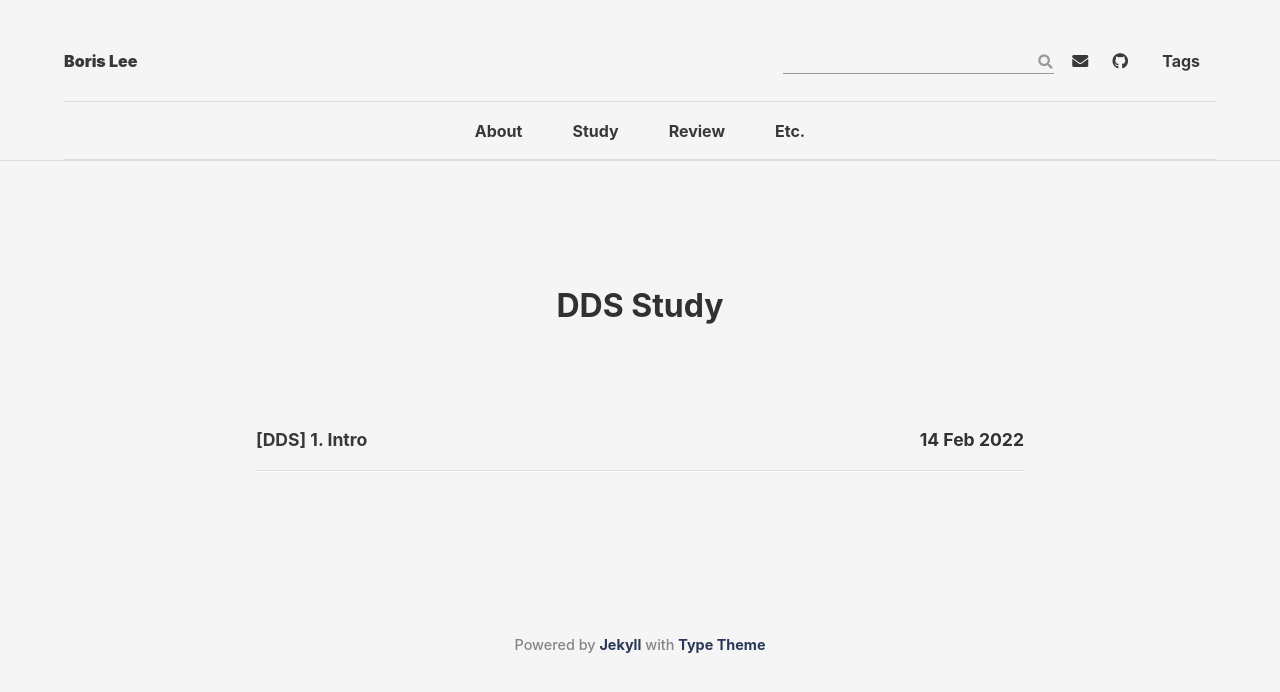
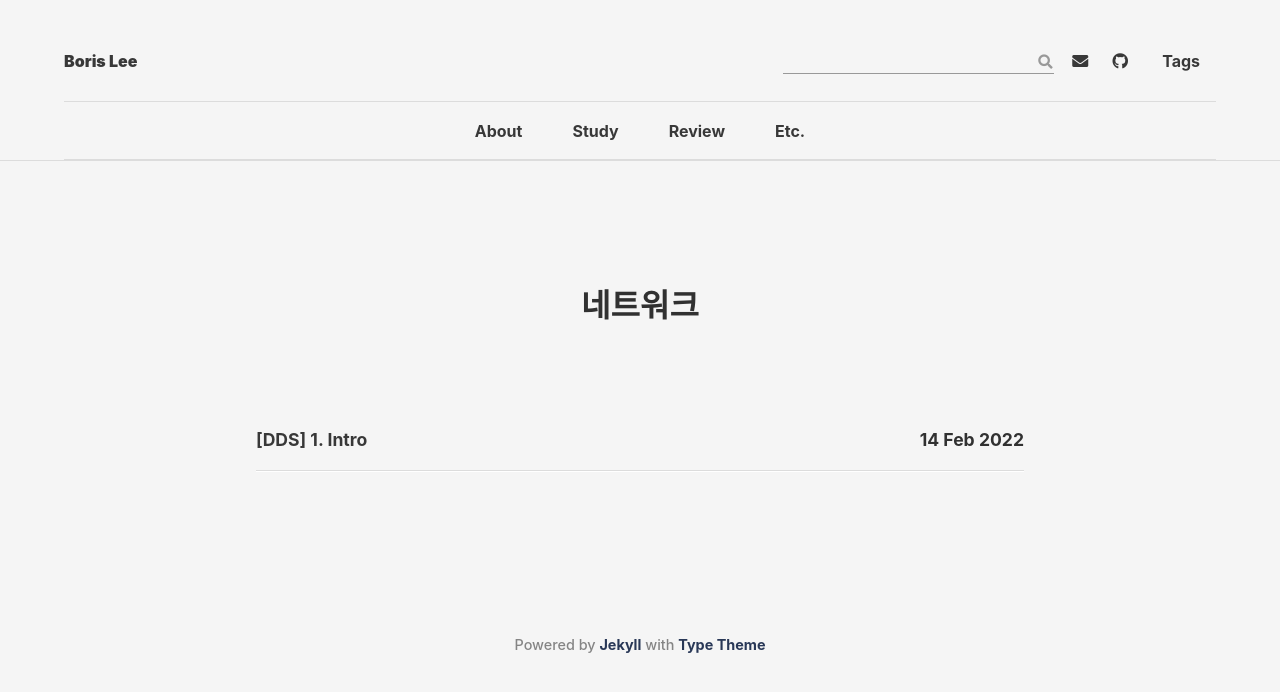
Before and after one commit to borisleevin/borisleevin.github.io, a Jekyll site: the page built from category/Network.md, in a window 1280 px wide. Shown: the top 692 px of the page. Built offline with Jekyll 4.4.1, drawn with Linux system fonts in a browser that asks for light colours; nearby versions of some CDN libraries; some web fonts are replaced.

Commit message:
category change

```diff
--- a/_includes/header.html
+++ b/_includes/header.html
@@ -60,7 +60,7 @@
         <ul>
           <li><a href="/Study/OS">운영체제</a></li>
           <li><a href="/Study/LinuxMaster">리눅스마스터</a></li>
-          <li><a href="/Study/DDS">DDS</a></li>
+          <li><a href="/Study/Network">네트워크</a></li>
         </ul>
       </li>
 
--- a/_posts/Study-DDS/2022-02-14-dds_1.markdown
+++ b/_posts/Study-Network/2022-02-14-dds_1.markdown
@@ -2,8 +2,8 @@
 layout: post
 title: "[DDS] 1. Intro"
 subtitle: ""
-categories: [Study/DDS]
-tags: [Study,DDS]
+categories: [Study/Network]
+tags: [Study,Network]
 comments: true
 ---
 
--- a/category/DDS.md
+++ b/category/Network.md
@@ -1,7 +1,7 @@
 ---
 layout: category
-title: DDS Study
-permalink: "Study/DDS"
+title: 네트워크
+permalink: "Study/Network"
 ---
 
 Another sample category page.
```
